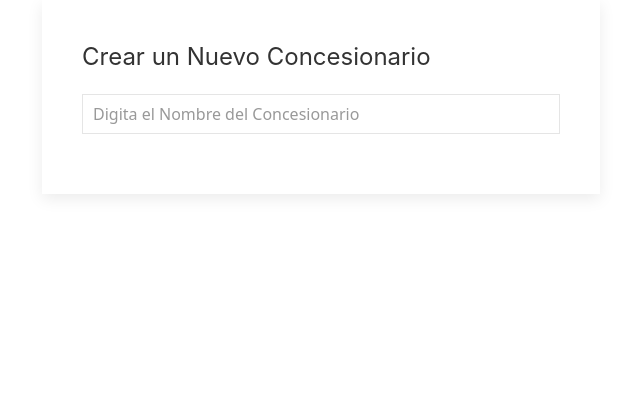
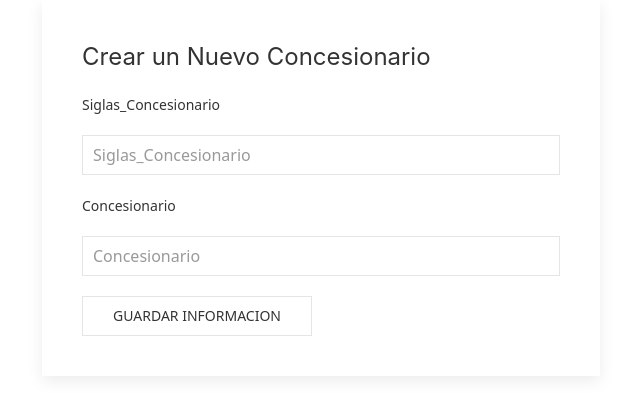
Before and after one commit to DiegoTorresUSA/projectdjango, a Django app: page /empresast/operadores/crear in a window 1280 px wide. Shown: the part 56-473 px from the top of the page, without its empty margins (40-680 px from the left). Run offline with Django 4.2, Linux system fonts and the light colour scheme; some libraries are stand-ins or nearby versions.

Commit message:
ADD some funcionalities about save, delete and update

```diff
--- a/projectdjangoapp/empresast/admin.py
+++ b/projectdjangoapp/empresast/admin.py
@@ -1,5 +1,5 @@
 from django.contrib import admin
-from .models import Operador
+from .models import Concesionario
 
 # Register your models here.
-admin.site.register([Operador])
+admin.site.register([Concesionario])
--- /dev/null
+++ b/projectdjangoapp/empresast/forms.py
@@ -0,0 +1,8 @@
+from django import forms
+from .models import Concesionario
+
+
+class ConcesionarioForm(forms.ModelForm):
+    class Meta:
+        model = Concesionario
+        fields = '__all__'
--- a/projectdjangoapp/empresast/models.py
+++ b/projectdjangoapp/empresast/models.py
@@ -2,7 +2,15 @@ from django.db import models
 
 # Create your models here.
 
-class Operador(models.Model):
+class Concesionario(models.Model):
     id = models.AutoField(primary_key=True)
-    concesionario_nombre = models.CharField(max_length=50, verbose_name='Concesionario')
-    concesionario_codigo = models.IntegerField(default=0)
+    concesionario_siglas = models.CharField(max_length=25, verbose_name='Siglas_Concesionario')
+    concesionario_nombre = models.CharField(max_length=100, verbose_name='Concesionario')
+
+    def __str__(self) -> str:
+        registro = 'Siglas: ' + self.concesionario_siglas + ' - ' + 'Concesionario: ' + self.concesionario_nombre
+        return registro
+
+    def delete(self, using=None, keep_parents=False):
+        print("Eliminado")
+        super(Concesionario, self).delete()
--- a/projectdjangoapp/empresast/templates/base.html
+++ b/projectdjangoapp/empresast/templates/base.html
@@ -19,7 +19,7 @@
             <a class="nav-link active" aria-current="page" href="{% url 'empresast:index' %}">Inicio</a>
           </li>
           <li class="nav-item">
-            <a class="nav-link" href="{% url 'empresast:operadores' %}">Concesionarios</a>
+            <a class="nav-link" href="{% url 'empresast:concesionarios' %}">Concesionarios</a>
           </li>
           <li class="nav-item">
             <a class="nav-link" href="{% url 'empresast:vehiculos' %}">Vehiculos</a>
@@ -36,12 +36,30 @@
     </div>
   </div>
 
+  <div>
 
+  </div>
 
     <script src="https://cdn.jsdelivr.net/npm/bootstrap@5.0.2/dist/js/bootstrap.bundle.min.js" integrity="sha384-MrcW6ZMFYlzcLA8Nl+NtUVF0sA7MsXsP1UyJoMp4YLEuNSfAP+JcXn/tWtIaxVXM" crossorigin="anonymous"></script>
     <!-- UIkit JS -->
     <script src="https://cdn.jsdelivr.net/npm/uikit@3.16.19/dist/js/uikit.min.js"></script>
     <script src="https://cdn.jsdelivr.net/npm/uikit@3.16.19/dist/js/uikit-icons.min.js"></script>
+    <script src="https://cdn.jsdelivr.net/npm/sweetalert2@11.7.12/dist/sweetalert2.all.min.js"></script>
 
+    <!-- Sweet Alert -->
+    <script src="https://cdn.jsdelivr.net/npm/sweetalert2@11"></script>
+            {% if messages %}
+              {% for m in messages %}
+                <script>
+                  Swal.fire({
+                    position: 'top-end',
+                    icon: 'success',
+                    text: '{{ m }}',
+                    showConfirmButton: false,
+                    timer: 1500
+                  })
+                </script>
+              {% endfor %}
+            {% endif %}
 </body>
 </html>
--- a/projectdjangoapp/empresast/templates/empresast/concesionario/crear_operador.html
+++ b/projectdjangoapp/empresast/templates/empresast/concesionario/crear_operador.html
@@ -8,6 +8,17 @@
     <h3 class="uk-card-title">Crear un Nuevo Concesionario</h3>
     {% include 'empresast/concesionario/form.html' %}
 </div>
-  </div>
+
+<div>
+  {% for message in messages %}
+      {% if message.tags == 'success' %}
+          <script src="https://cdn.jsdelivr.net/npm/sweetalert2@11"></script>
+          <script>
+              var m = "{{ message }}"
+              swal ("Correcto!", m, "success")
+          </script>
+      {% endif %}
+  {% endfor %}
 </div>
+
 {% endblock %}
--- a/projectdjangoapp/empresast/templates/empresast/concesionario/form.html
+++ b/projectdjangoapp/empresast/templates/empresast/concesionario/form.html
@@ -1,8 +1,26 @@
 <form action="" enctype="multipart/form-data" method="post" class="uk-form-stacked">
+    {% csrf_token %}
+    {% for campo in formulario %}
 
-    <div class="uk-margin">
-            <input class="uk-input" type="text" placeholder="Digita el Nombre del Concesionario" aria-label="Input">
+        <label class="uk-form-label">{{ campo.label }}</label>
+
+        <div class="uk-margin">
+            <input
+            class="uk-input"
+            type= {{ campo.field.widget.input_type }}
+            name= {{ campo.name }}
+            placeholder={{ campo.label }}
+            aria-label="Input"
+            value="{{ campo.value | default:'' }}">
         </div>
 
+        <div class="uk-alert-danger">{{ campo.errors }}</div>
+    {% endfor %}
 
+    <input
+    name=""
+    id=""
+    class="uk-button uk-button-default"
+    type="submit"
+    value="Guardar Informacion">
 </form>
--- a/projectdjangoapp/empresast/urls.py
+++ b/projectdjangoapp/empresast/urls.py
@@ -6,9 +6,11 @@ app_name = "empresast"
 
 urlpatterns = [
     path("", views.index, name="index"),
-    path("operadores", views.operadores, name="operadores"),
+    path("concesionarios", views.concesionarios, name="concesionarios"),
     path("operadores/crear", views.crear_operador, name="crear"),
-    path("operadores/editar", views.editar_operador, name="editar"),
+    path("operadores/editar", views.editar_concesionario, name="editar"),
+    path("eliminar/<int:id>", views.borrar_concesionario, name="eliminar"),
+    path("operadores/editar/<int:id>", views.editar_concesionario, name="edit"),
     path("<int:operador_id>/detalle", views.detalle, name="detail"),
     path("vehiculos", views.vehiculos, name="vehiculos"),
     #path("<int:operador_id>/vehiculos", views.vehiculos_operador, name="vehiculos_operador"),
--- a/projectdjangoapp/empresast/views.py
+++ b/projectdjangoapp/empresast/views.py
@@ -1,7 +1,8 @@
-from django.shortcuts import render, get_object_or_404
+from django.shortcuts import render, get_object_or_404, redirect
 from django.http import HttpResponse
-
-from .models import Operador
+from .forms import ConcesionarioForm
+from .models import Concesionario
+from django.contrib import messages
 
 
 # Create your views here.
@@ -13,7 +14,7 @@ def index(request):
 
 
 def detalle(request, operador_id):
-    concesionario = get_object_or_404(Operador, pk=operador_id)
+    concesionario = get_object_or_404(Concesionario, pk=operador_id)
     return render(request, "empresast/detalle.html", {
         "concesionario": concesionario
     })
@@ -25,16 +26,39 @@ def vehiculos(request):
 
 
 def crear_operador(request):
-    return render(request, "empresast/concesionario/crear_operador.html")
+    formulario = ConcesionarioForm(request.POST or None)
+    if formulario.is_valid():
+        formulario.save()
+        messages.success(request, 'Registro guardado correctamente!')
+        response = redirect('empresast:concesionarios')
+        return response
+    return render(request, "empresast/concesionario/crear_operador.html", {'formulario': formulario})
 
-def editar_operador(request):
-    return render(request, "empresast/concesionario/editar_operador.html")
+
+def borrar_concesionario(request, id):
+    concesionario = Concesionario.objects.get(id = id)
+    concesionario.delete()
+    response = redirect('empresast:concesionarios')
+    return response
+
+
+def editar_concesionario(request, id):
+    concesionario = Concesionario.objects.get(id=id)
+    formulario = ConcesionarioForm(request.POST or None, instance=concesionario)
+    if formulario.is_valid and request.POST:
+        formulario.save()
+        messages.success(request, "Registro actualizado Correctamente")
+        response = redirect('empresast:concesionarios')
+        return response
+    return render(request, "empresast/concesionario/editar_operador.html", {'formulario': formulario})
 
 
 def vehiculos_operador(request, operador_id):
     return render(request, "empresast/vehiculos/vehiculos.html")
 
 
-def operadores(request):
-    #concesionario_list = Operador.objects.all()
-    return render(request, "empresast/concesionario/operadores.html")
+def concesionarios(request):
+    concesionario_list = Concesionario.objects.all()
+    print("Conceisonarios =>", concesionario_list)
+    return render(request, "empresast/concesionario/operadores.html",
+                  {'concesionarios': concesionario_list})
--- a/projectdjangoapp/projectdjangoapp/settings.py
+++ b/projectdjangoapp/projectdjangoapp/settings.py
@@ -27,6 +27,9 @@ DEBUG = True
 
 ALLOWED_HOSTS = []
 
+#MESSAGES
+
+MESSAGE_STORAGE = "django.contrib.messages.storage.cookie.CookieStorage"
 
 # Application definition
 
```
Also changed, not shown: projectdjangoapp/empresast/templates/empresast/concesionario/operadores.html (+8 -14 lines), projectdjangoapp/empresast/migrations/0007_delete_operador.py (added), projectdjangoapp/empresast/migrations/0008_initial.py (added).
